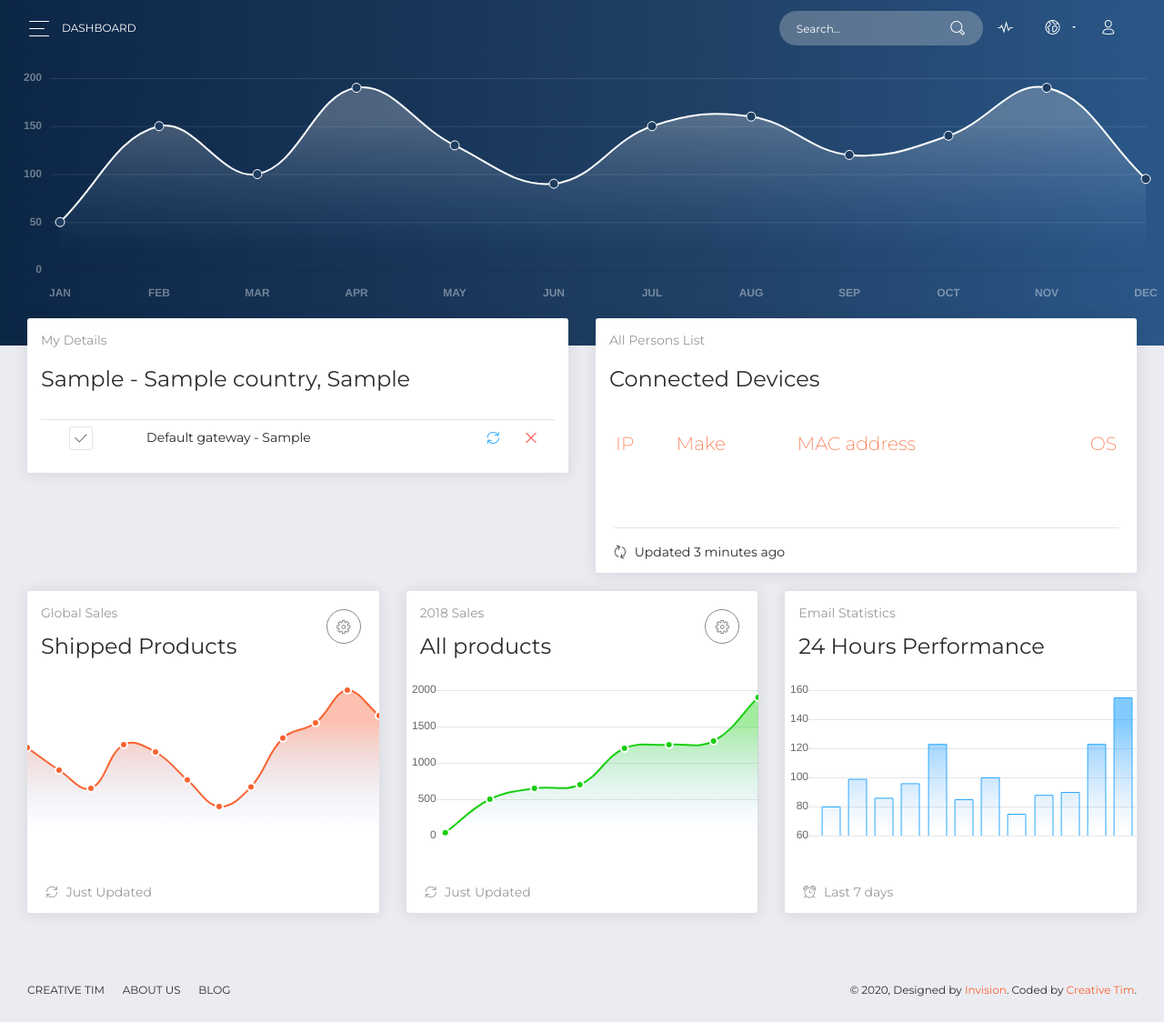
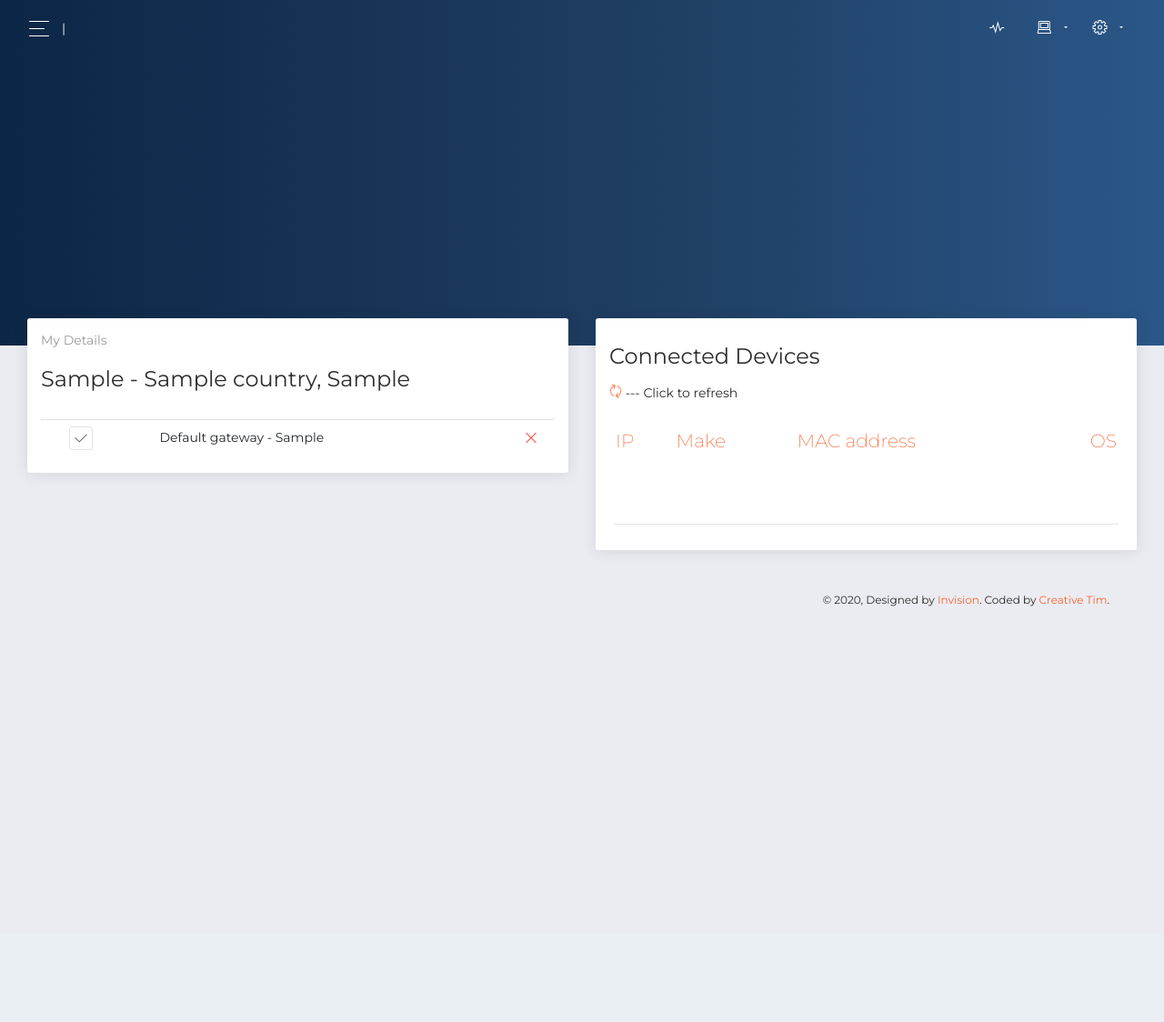
Before and after one commit to Moonbox88/Honours_project, a Python web app: template templates/dashboard.html in a window 1280 px wide. Shown: the whole page at 91% size. After the commit the page ends 667 px from the top, so only its background shows below. Run offline with Jinja, Linux system fonts and the light colour scheme; the template is opened without the code that fills it: most values are stand-ins (such as "Sample title", 1, 10 or a date in 2020); lists and menus that the app fills with data are empty; a map, chart or similar area stays blank; some libraries are stand-ins or nearby versions.

Commit message:
device scan persistent in db, scan runs from refresh button

```diff
--- a/static/js/app.js
+++ b/static/js/app.js
@@ -1,22 +1,13 @@
 $(function() {
-
 	$('a#device-submit').bind('click', function() {
-
 		$.getJSON('/device_scan', {
-
 			gateway_ip: $('input[name="default-gateway"]').val(),
-
-
-
+			public_ip: $('input[name="public-ip"]').val(),
 		}, function(data) {
-
 			$.each(data, function(index, value) {
-
 				for(i = 0; i < value.length; i++) {
-
-					var $elem = $('tbody.device-section');
-
-					$elem.append(
+					var $device_elem = $('tbody.device-section');
+					$device_elem.append(
 						$('<tr/>').append(
 							$('<td/>', {text: value[i].IP_address})
 						).append(
@@ -25,25 +16,35 @@ $(function() {
 							$('<td/>', {text: value[i].MAC_address})
 						).append(
 							$('<td/>', {text: value[i].OS_details})
+						)
+					)
+					var $ipsniff_elem = $('div#sniff-ip-list');
+					//var func = 'fillSniffIP(' + value[i].IP_address + ')'
+					$ipsniff_elem.append(
+						$('<a/>', {'class': 'dropdown-item', 'href': '#', 'name': 'sniff-ip', 'onClick': 'selectSniffIP(\'' + value[i].IP_address + '\')', text: value[i].IP_address})
+							//$('<input/>', {'type': 'hidden', 'name': 'sniff-ip', 'value': value[i].IP_address})
+
+					)
+				};
+			});
+		});
+		return false;
+	});
+});
 
 
-
-
-
-
-						)
-
-					)
-
-				};
-
-			});
-
+$(function() {
+	$('a#run-packet-sniff').click(function() {
+		$.ajax({
+			url: '/packet_sniff',
+			success: function(data) {
+				alert(data.die);
+			},
+			dataType: 'JSON',
+			type: 'GET',
+			error: function() {
+				alert("nein");
+			}
 		});
-		return false;
-
-
 	});
-
-
 });
--- a/templates/dashboard.html
+++ b/templates/dashboard.html
@@ -9,8 +9,10 @@
           <div class="col-md-6">
             <div class="card  card-tasks">
               <div class="card-header ">
+	      <form>
                 <h5 class="card-category">my details</h5>
-                <h4 class="card-title">{{ public_ip['ip'] }} - {{ public_ip['country'] }}, {{ public_ip['cc'] }}</h4>
+                <h4 class="card-title" name="public_ip">{{ public_ip['ip'] }} - {{ public_ip['country'] }}, {{ public_ip['cc'] }}</h4>
+		<input type="hidden" name="public-ip" value={{ public_ip['ip'] }} />
               </div>
               <div class="card-body ">
                 <div class="table-full-width table-responsive">
@@ -25,14 +27,10 @@
                             </label>
                           </div>
                         </td>
-			<form>
+
 			  <td class="text-left" name="default-gateway">Default gateway - {{ gateway_ip }}</td>
 			  <input type="hidden" name="default-gateway" value={{ gateway_ip }} />
                           <td class="td-actions text-right">
-			  <a href="#" id="device-submit"><button type="button" rel="tooltip" title="" class="btn btn-info btn-round btn-icon btn-icon-mini btn-neutral" ondata-original-title="Edit Task">
-                          <i class="now-ui-icons loader_refresh"></i>
-			  </button></a>
-			</form>
                           <button type="button" rel="tooltip" title="" class="btn btn-danger btn-round btn-icon btn-icon-mini btn-neutral" data-original-title="Remove">
                           <i class="now-ui-icons ui-1_simple-remove"></i>
                           </button>
@@ -47,8 +45,13 @@
           <div class="col-md-6">
             <div class="card">
               <div class="card-header">
-                <h5 class="card-category">All Persons List</h5>
                 <h4 class="card-title">Connected Devices</h4>
+		 <a href="#" id="device-submit">
+
+			 <!--<button type="button" rel="tooltip" title="" class="btn btn-info btn-round btn-icon btn-icon-mini btn-neutral" ondata-original-title="Edit Task">-->
+                 <i class="now-ui-icons loader_refresh spin"></i>
+		</a> --- Click to refresh
+	      </form>
               </div>
               <div class="card-body">
                 <div class="table-responsive">
@@ -75,90 +78,12 @@
               </div>
 		<div class="card-footer ">
                 <hr>
-                <div class="stats">
-                  <i class="now-ui-icons loader_refresh spin"></i> Updated 3 minutes ago
-                </div>
               </div>
             </div>
           </div>
         </div>
         <div class="row">
           <div class="col-lg-4">
-            <div class="card card-chart">
-              <div class="card-header">
-		<h5 class="card-category">Global Sales</h5>
-                <h4 class="card-title">Shipped Products</h4>
-		<div class="dropdown">
-                  <button type="button" class="btn btn-round btn-outline-default dropdown-toggle btn-simple btn-icon no-caret" data-toggle="dropdown">
-                    <i class="now-ui-icons loader_gear"></i>
-                  </button>
-                  <div class="dropdown-menu dropdown-menu-right">
-                    <a class="dropdown-item" href="#">Action</a>
-                    <a class="dropdown-item" href="#">Another action</a>
-                    <a class="dropdown-item" href="#">Something else here</a>
-                    <a class="dropdown-item text-danger" href="#">Remove Data</a>
-                  </div>
-                </div>
-              </div>
-              <div class="card-body">
-                <div class="chart-area">
-                  <canvas id="lineChartExample"></canvas>
-                </div>
-              </div>
-              <div class="card-footer">
-                <div class="stats">
-                  <i class="now-ui-icons arrows-1_refresh-69"></i> Just Updated
-                </div>
-              </div>
-            </div>
-          </div>
-          <div class="col-lg-4 col-md-6">
-            <div class="card card-chart">
-              <div class="card-header">
-                <h5 class="card-category">2018 Sales</h5>
-                <h4 class="card-title">All products</h4>
-                <div class="dropdown">
-                  <button type="button" class="btn btn-round btn-outline-default dropdown-toggle btn-simple btn-icon no-caret" data-toggle="dropdown">
-                    <i class="now-ui-icons loader_gear"></i>
-                  </button>
-                  <div class="dropdown-menu dropdown-menu-right">
-                    <a class="dropdown-item" href="#">Action</a>
-                    <a class="dropdown-item" href="#">Another action</a>
-                    <a class="dropdown-item" href="#">Something else here</a>
-                    <a class="dropdown-item text-danger" href="#">Remove Data</a>
-                  </div>
-                </div>
-              </div>
-              <div class="card-body">
-                <div class="chart-area">
-                  <canvas id="lineChartExampleWithNumbersAndGrid"></canvas>
-                </div>
-              </div>
-              <div class="card-footer">
-                <div class="stats">
-                  <i class="now-ui-icons arrows-1_refresh-69"></i> Just Updated
-                </div>
-              </div>
-            </div>
-          </div>
-          <div class="col-lg-4 col-md-6">
-            <div class="card card-chart">
-              <div class="card-header">
-                <h5 class="card-category">Email Statistics</h5>
-                <h4 class="card-title">24 Hours Performance</h4>
-              </div>
-              <div class="card-body">
-                <div class="chart-area">
-                  <canvas id="barChartSimpleGradientsNumbers"></canvas>
-                </div>
-              </div>
-              <div class="card-footer">
-                <div class="stats">
-                  <i class="now-ui-icons ui-2_time-alarm"></i> Last 7 days
-                </div>
-              </div>
-            </div>
-          </div>
         </div>
       </div>
 {% endblock %}
--- a/templates/template.html
+++ b/templates/template.html
@@ -97,7 +97,7 @@
                 <span class="navbar-toggler-bar bar3"></span>
               </button>
             </div>
-            <a class="navbar-brand" href="#pablo">Dashboard</a>
+	    <td class="navbar-brand">|</td>
           </div>
           <button class="navbar-toggler" type="button" data-toggle="collapse" data-target="#navigation" aria-controls="navigation-index" aria-expanded="false" aria-label="Toggle navigation">
             <span class="navbar-toggler-bar navbar-kebab"></span>
@@ -105,45 +105,40 @@
             <span class="navbar-toggler-bar navbar-kebab"></span>
           </button>
           <div class="collapse navbar-collapse justify-content-end" id="navigation">
-            <form>
-              <div class="input-group no-border">
-                <input type="text" value="" class="form-control" placeholder="Search...">
-                <div class="input-group-append">
-                  <div class="input-group-text">
-                    <i class="now-ui-icons ui-1_zoom-bold"></i>
-                  </div>
-                </div>
-              </div>
-            </form>
             <ul class="navbar-nav">
               <li class="nav-item">
-                <a class="nav-link" href="#pablo">
+	      <form>
+		<a class="nav-link" href="#" id="run-packet-sniff">
                   <i class="now-ui-icons media-2_sound-wave"></i>
                   <p>
-                    <span class="d-lg-none d-md-block">Stats</span>
+                    <span class="d-lg-none d-md-block">RunSniff</span>
                   </p>
                 </a>
               </li>
               <li class="nav-item dropdown">
                 <a class="nav-link dropdown-toggle" id="navbarDropdownMenuLink" data-toggle="dropdown" aria-haspopup="true" aria-expanded="false">
-                  <i class="now-ui-icons location_world"></i>
+                  <i class="now-ui-icons tech_laptop"></i>
                   <p>
-                    <span class="d-lg-none d-md-block">Some Actions</span>
+                    <span class="d-lg-none d-md-block">Sniff_addresses</span>
                   </p>
                 </a>
-                <div class="dropdown-menu dropdown-menu-right" aria-labelledby="navbarDropdownMenuLink">
+                <div id="sniff-ip-list" class="dropdown-menu dropdown-menu-right" aria-labelledby="navbarDropdownMenuLink">
+
+                </div>
+              </li>
+	      </form>
+              <li class="nav-item dropdown">
+		 <a class="nav-link dropdown-toggle" id="navbarDropdownMenuLink" data-toggle="dropdown" aria-haspopup="true" aria-expanded="false">
+		  <i class="now-ui-icons loader_gear"></i>
+		  <p>
+		    <span class="d-lg-none d-md-block">Config</span>
+		  </p>
+		</a>
+		<div class="dropdown-menu dropdown-menu-right" aria-labelledby="navbarDropdownMenuLink">
                   <a class="dropdown-item" href="#">Action</a>
                   <a class="dropdown-item" href="#">Another action</a>
                   <a class="dropdown-item" href="#">Something else here</a>
                 </div>
-              </li>
-              <li class="nav-item">
-                <a class="nav-link" href="#pablo">
-                  <i class="now-ui-icons users_single-02"></i>
-                  <p>
-                    <span class="d-lg-none d-md-block">Account</span>
-                  </p>
-                </a>
               </li>
             </ul>
           </div>
@@ -156,25 +151,6 @@
 
       <footer class="footer">
         <div class=" container-fluid ">
-          <nav>
-            <ul>
-              <li>
-                <a href="https://www.creative-tim.com">
-                  Creative Tim
-                </a>
-              </li>
-              <li>
-                <a href="http://presentation.creative-tim.com">
-                  About Us
-                </a>
-              </li>
-              <li>
-                <a href="http://blog.creative-tim.com">
-                  Blog
-                </a>
-              </li>
-            </ul>
-          </nav>
           <div class="copyright" id="copyright">
             &copy; <script>
               document.getElementById('copyright').appendChild(document.createTextNode(new Date().getFullYear()))
@@ -189,8 +165,6 @@
   <script src="static/js/core/popper.min.js"></script>
   <script src="static/js/core/bootstrap.min.js"></script>
   <script src="static/js/plugins/perfect-scrollbar.jquery.min.js"></script>
-  <!--  Google Maps Plugin    -->
-  <script src="https://maps.googleapis.com/maps/api/js?key=YOUR_KEY_HERE"></script>
   <!-- Chart JS -->
   <script src="static/js/plugins/chartjs.min.js"></script>
   <!--  Notifications Plugin    -->
@@ -204,13 +178,12 @@
   <script type="text/javascript">
 	  $SCRIPT_ROOT = {{ request.script_root|tojson|safe }};
   </script>
-
   <script>
-    $(document).ready(function() {
-      // Javascript method's body can be found in static/js/demos.js
-      demo.initDashboardPageCharts();
-
-    });
+  	function selectSniffIP(a) {
+		return function(e) {
+			alert(a);
+		}
+	}
   </script>
 </body>
 
```
Also changed, not shown: encoder.py (added, +22 -0 lines), main.py (+205 -6 lines), models.py (+74 -1 lines), var/database.db, 1 other file.
